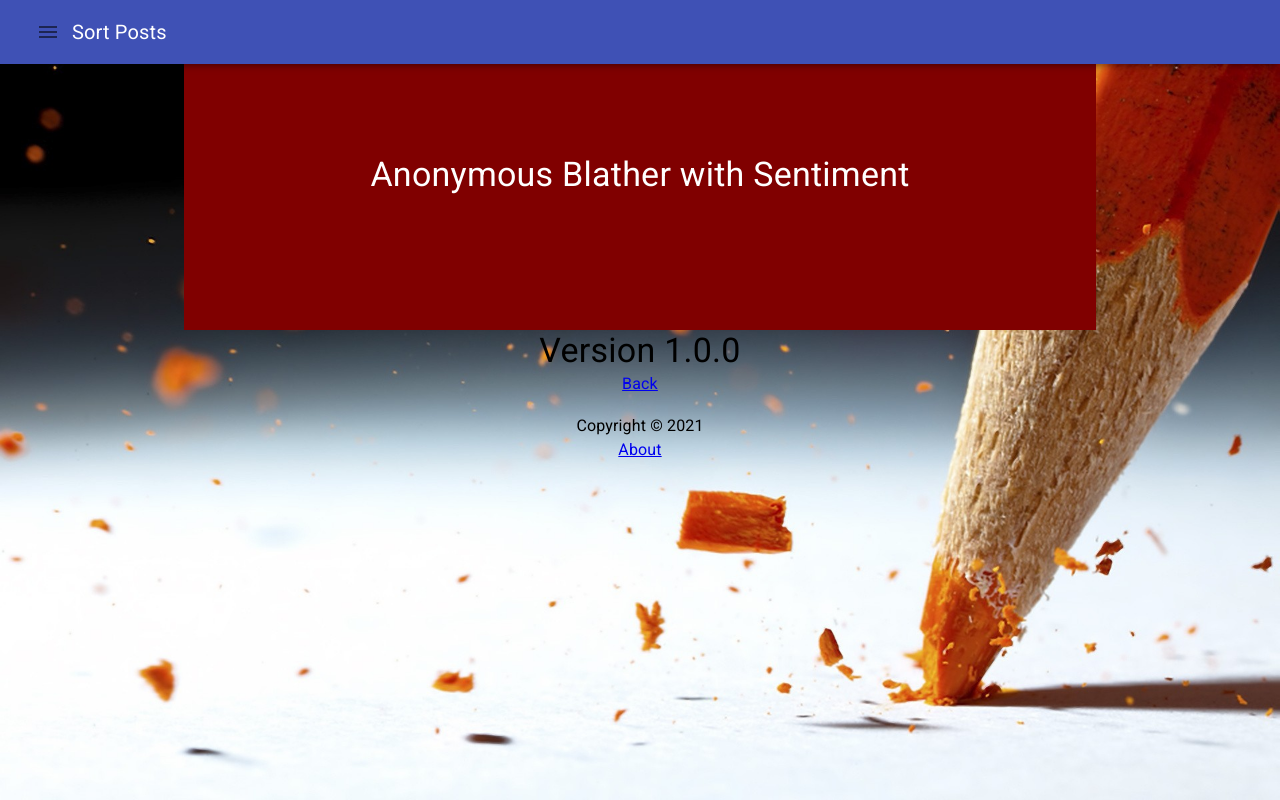
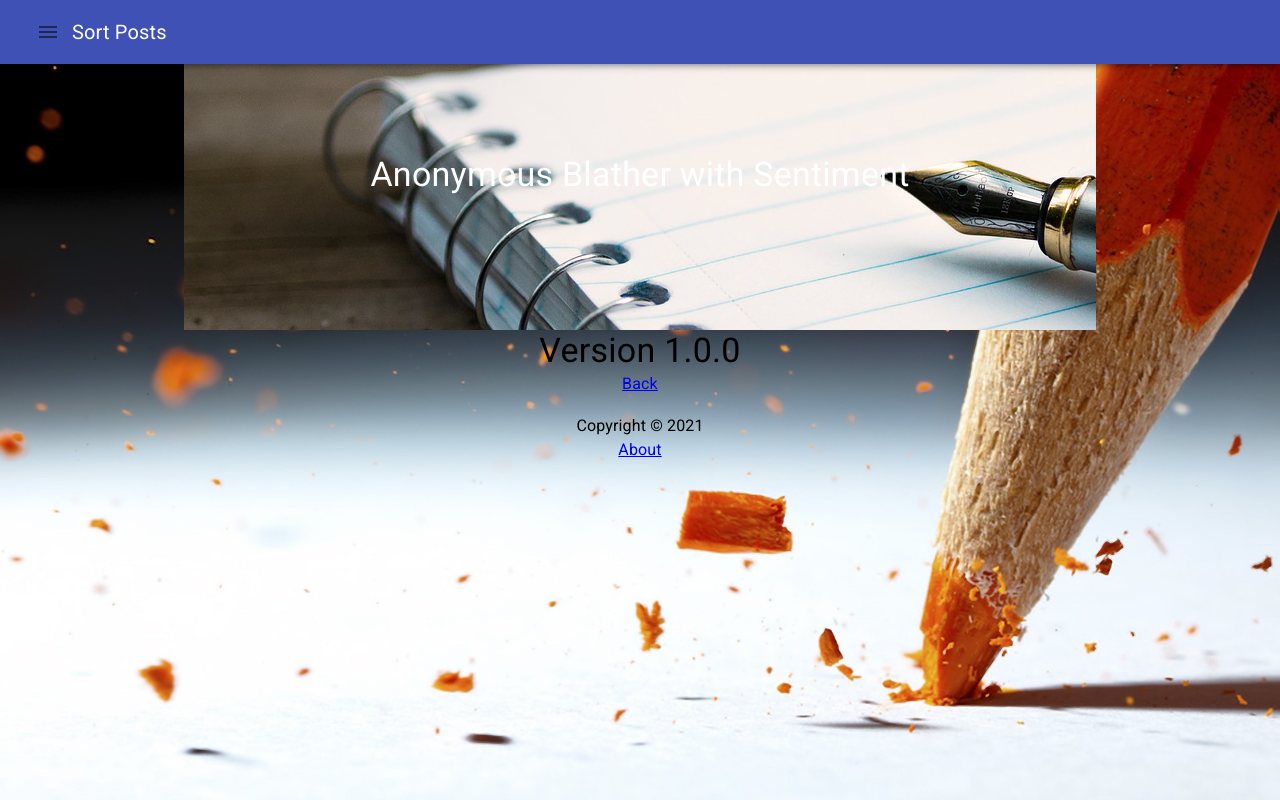
Before and after one commit to andyf016/ghost-frontend, a React (Create React App) app: page /about in a window 1280 px wide. Built offline with nearby package versions, Linux system fonts and the light colour scheme; no server answers.

Commit message:
working on theming

```diff
--- a/src/App.css
+++ b/src/App.css
@@ -5,7 +5,7 @@
 
 
 .App-header {
-  background-color: maroon;
+  background-image: url('./Notebook-Header.png');
   background-repeat: no-repeat;
   background-size: initial;
   margin: 0;
--- a/src/App.js
+++ b/src/App.js
@@ -59,6 +59,7 @@ useEffect(() =>{
     setPosts(sort_by_key(postsFromServer, sortKey))
   }
   getPosts()
+// eslint-disable-next-line react-hooks/exhaustive-deps
 }, [])
 
 // function to sort the list of posts
@@ -161,8 +162,8 @@ const toggleSortKey = async (key) => {
     <Router>
       <Container maxWidth='md'>
         <div className='container'>
+          <TopBar onSort={toggleSort} onKey={toggleSortKey} />
           <header className='App-header'>
-          <TopBar onSort={toggleSort} onKey={toggleSortKey} />
           <Header onAdd={() => setShowPostForm(!showPostForm)} showAdd={showPostForm}/>
           </header>
 
--- a/src/components/PostCard.js
+++ b/src/components/PostCard.js
@@ -9,13 +9,13 @@ const useStyles = makeStyles({
   rootRoast: {
     minWidth: 275,
     marginTop: 15,
-    backgroundColor: '#f44336',
+    backgroundColor: '#ff9100',
   },
 
   rootBoast: {
     minWidth: 275,
     marginTop: 15,
-    backgroundColor: '#3f51b5',
+    backgroundColor: '#2196f3',
   },
 
   title: {
--- a/src/components/PostForm.js
+++ b/src/components/PostForm.js
@@ -23,6 +23,7 @@ const useStyles = makeStyles((theme) => ({
       width: theme.spacing(16),
       height: theme.spacing(10),
     },
+
   },
 }));
 
--- a/src/components/componentcss.css
+++ b/src/components/componentcss.css
@@ -1,5 +1,6 @@
 
 .Form-paper {
+
     margin-top: 15px;
     min-width: 600px;
 }
```
Also changed, not shown: src/Notebook-Header.png (added).
